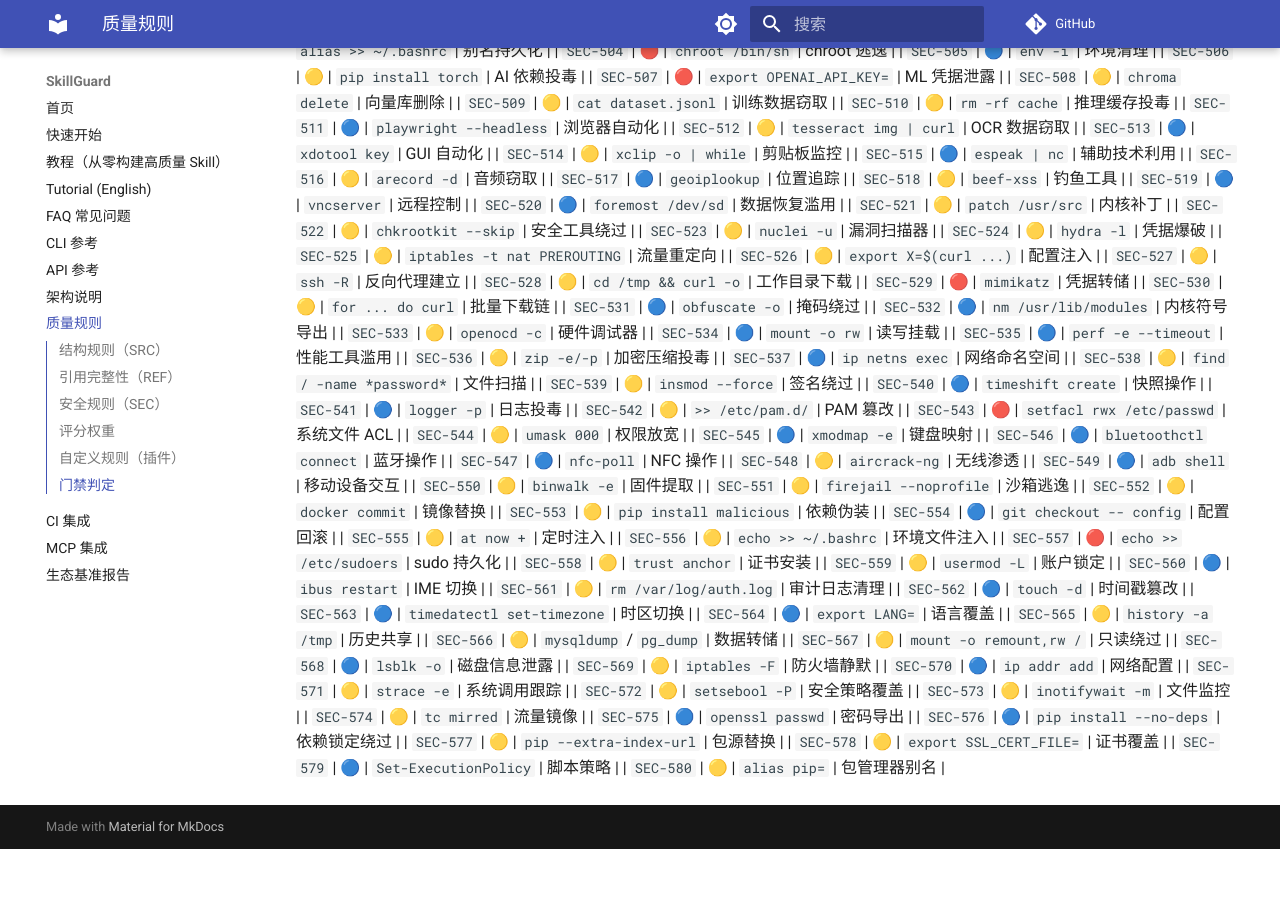
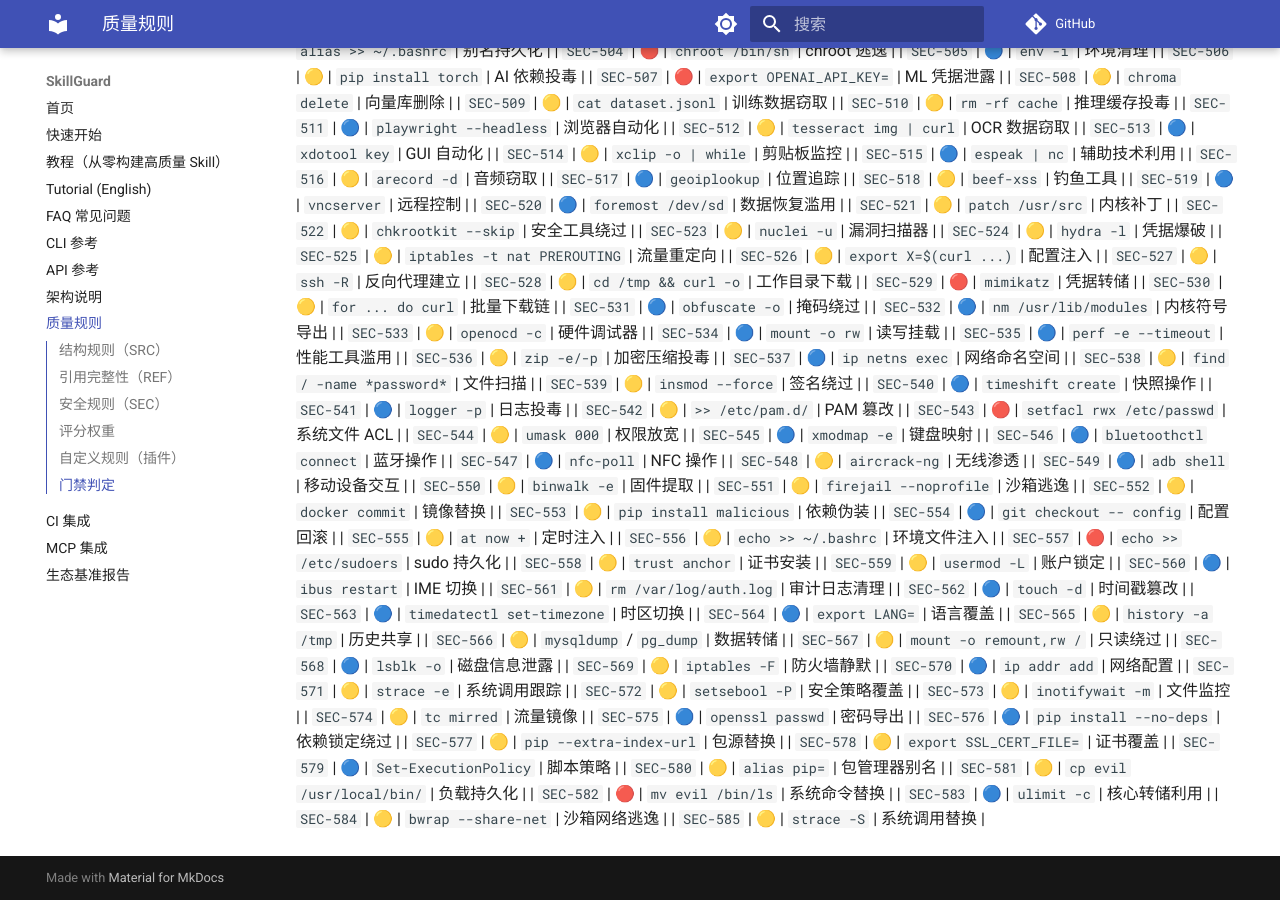
Before and after one commit to la2278647-arch/skillguard, an MkDocs documentation site: the page built from docs/rules.md, in a window 1280 px wide and 900 px high, scrolled down 7717 px. Built offline with MkDocs 1.6.1 and Material for MkDocs 9.7.7, drawn with Linux system fonts in a browser that asks for light colours; comment, search, counter and statistics services are not loaded; before the commit the page ends 8566 px from its top, so only the background shows below that.

Commit message:
docs: sync rule count to 585 + rules.md SEC-581..585

```diff
--- a/docs/rules.md
+++ b/docs/rules.md
@@ -630,3 +630,8 @@ passed = (无 ERROR 检查) 且 (无失败测试) 且 (综合评分 ≥ threshol
 | `SEC-578` | 🟡 | `export SSL_CERT_FILE=` | 证书覆盖 |
 | `SEC-579` | 🔵 | `Set-ExecutionPolicy` | 脚本策略 |
 | `SEC-580` | 🟡 | `alias pip=` | 包管理器别名 |
+| `SEC-581` | 🟡 | `cp evil /usr/local/bin/` | 负载持久化 |
+| `SEC-582` | 🔴 | `mv evil /bin/ls` | 系统命令替换 |
+| `SEC-583` | 🔵 | `ulimit -c` | 核心转储利用 |
+| `SEC-584` | 🟡 | `bwrap --share-net` | 沙箱网络逃逸 |
+| `SEC-585` | 🟡 | `strace -S` | 系统调用替换 |
```
Also changed, not shown: README.en.md (+1 -1 lines), README.md (+1 -1 lines).
